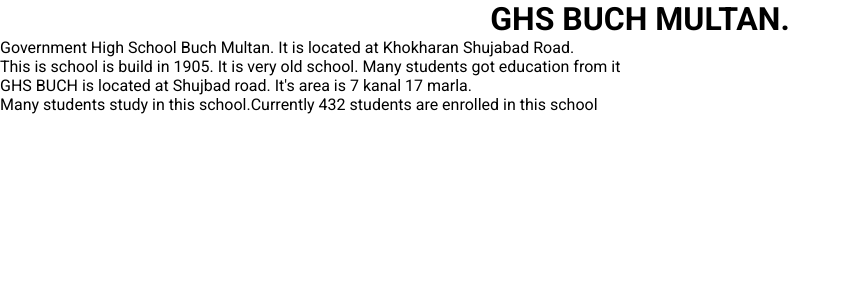
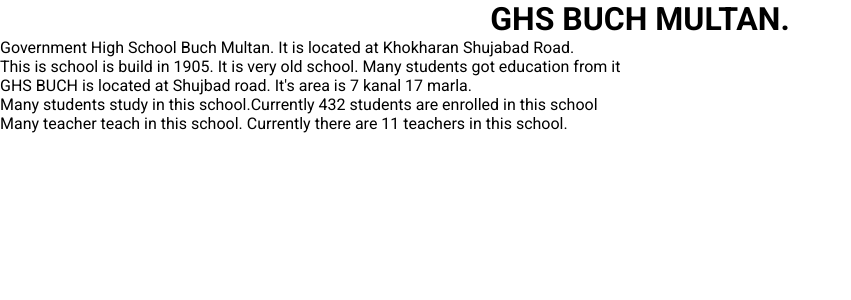
Before and after one commit to Sohaib-Abdullah/github-learning, a React (Vite) app: page / in a window 1280 px wide. Shown: the top 300 px of the page, without its empty margins (0-851 px from the left). Built offline with nearby package versions, Linux system fonts and the light colour scheme.

Commit message:
school-teacher

```diff
--- a/src/App.jsx
+++ b/src/App.jsx
@@ -3,7 +3,7 @@ import Hero from "./components/hero/Hero";
 import Info from "./components/info/Info";
 import Navbar from "./components/navbar/Navbar";
 import Student from "./components/student/Student";
-
+import Teachers from "./components/teacher/Teachers";
 
 function App() {
   return (
@@ -12,7 +12,8 @@ function App() {
       <Hero />
       <Detail />
       <Info />
-      <Student/>
+      <Student />
+      <Teachers />
     </div>
   );
 }
--- /dev/null
+++ b/src/components/teacher/Teachers.jsx
@@ -0,0 +1,12 @@
+import React from "react";
+
+const Teachers = () => {
+  return (
+    <div>
+      Many teacher teach in this school. Currently there are 11 teachers in this
+      school.
+    </div>
+  );
+};
+
+export default Teachers;
```
